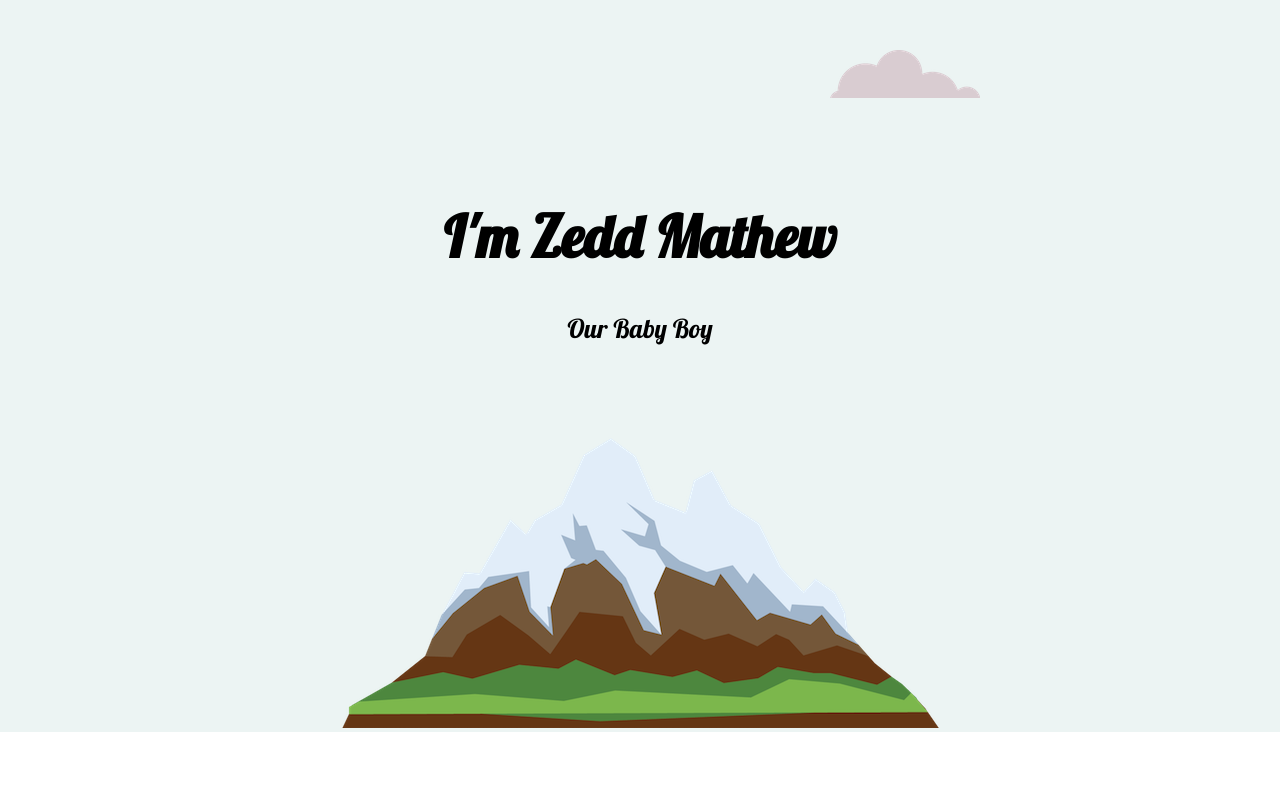
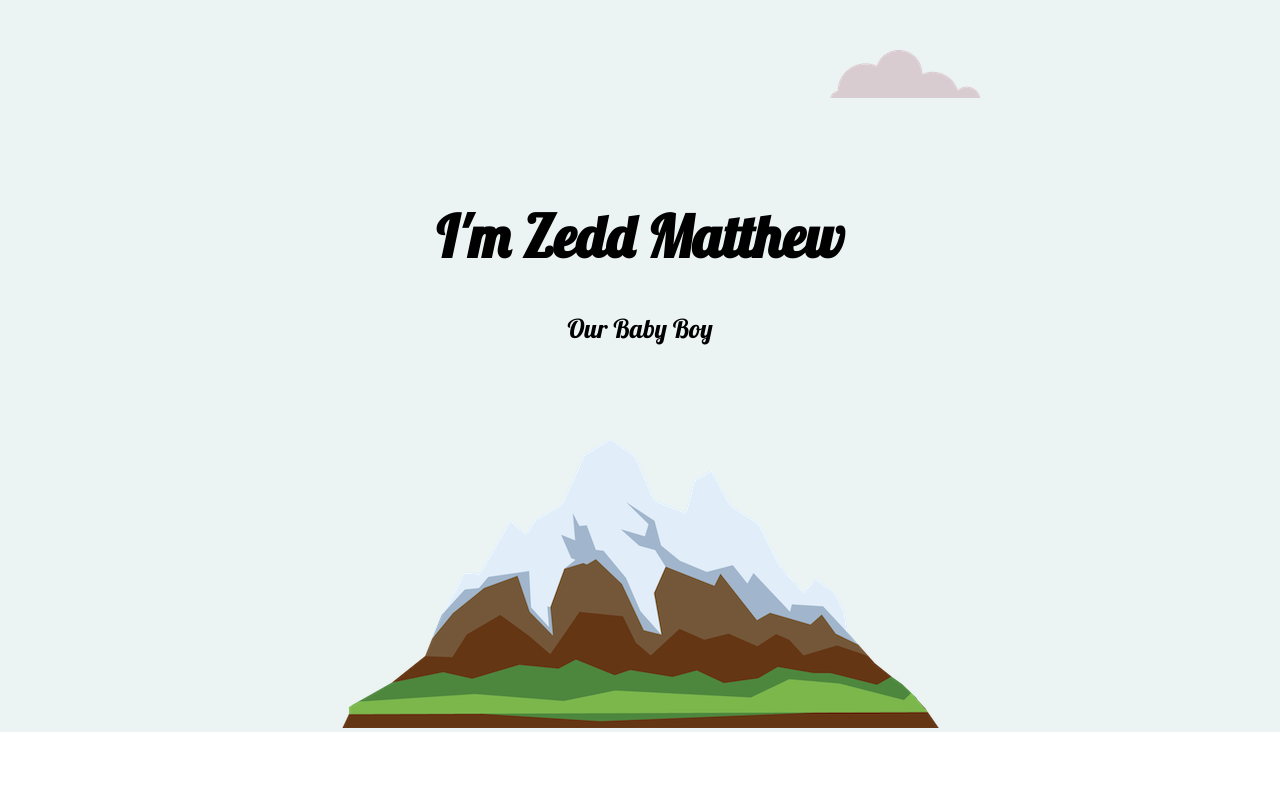
Before and after one commit to r3nzie24/zedd, a plain HTML site: page index.html in a window 1280 px wide. Shown: the top 800 px of the page. Drawn offline with Linux system fonts and the light colour scheme.

Commit message:
Update index.html

```diff
--- a/index.html
+++ b/index.html
@@ -13,7 +13,7 @@
 <body>
   <div class="top-container">
     <img class="top-cloud" src="img/cloud.png" alt="cloud-img">
-    <h1>I'm Zedd Mathew</h1>
+    <h1>I'm Zedd Matthew</h1>
     <p> Our Baby Boy</p>
     <img src="img/mountain.png" alt="mountain-img">
   </div>
```
